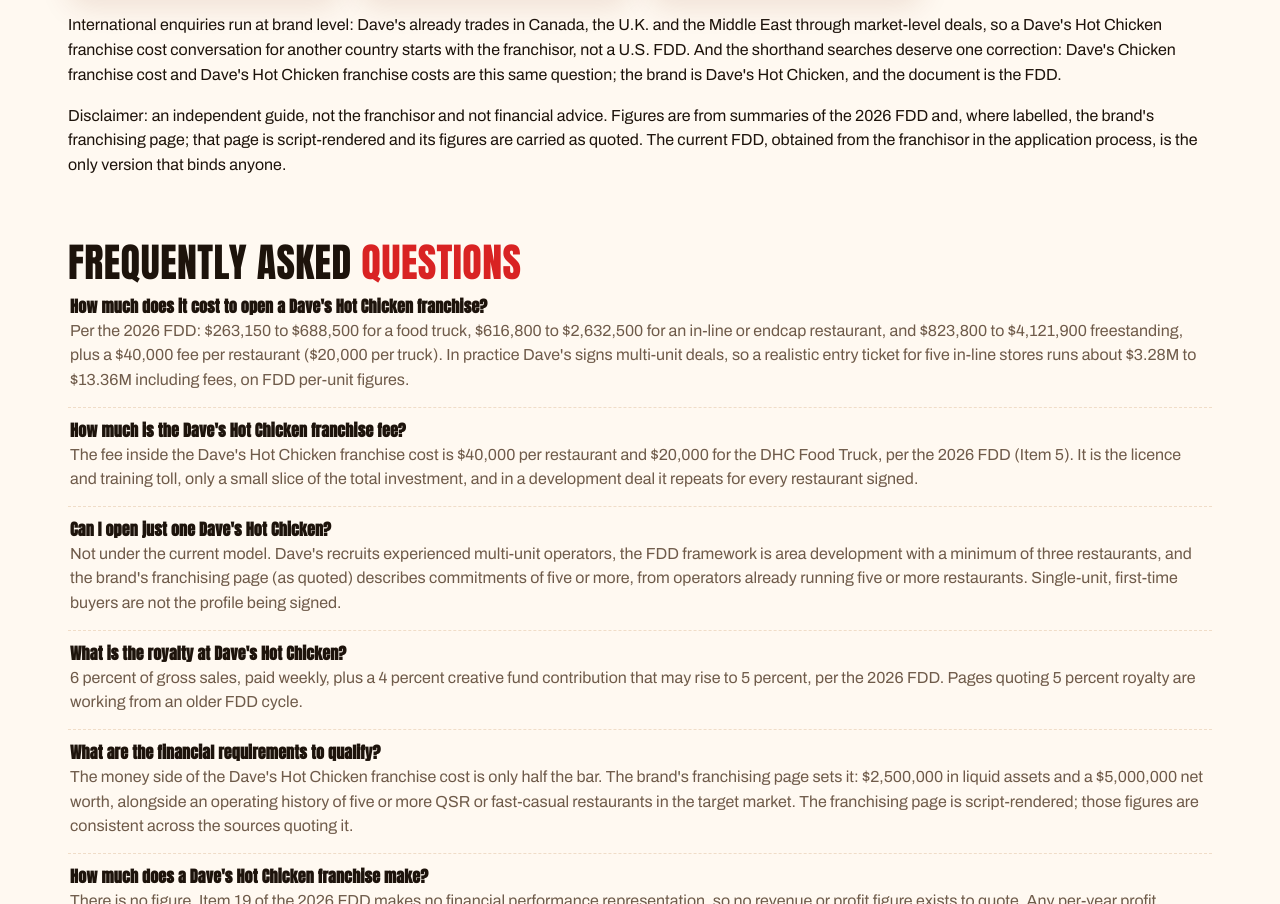
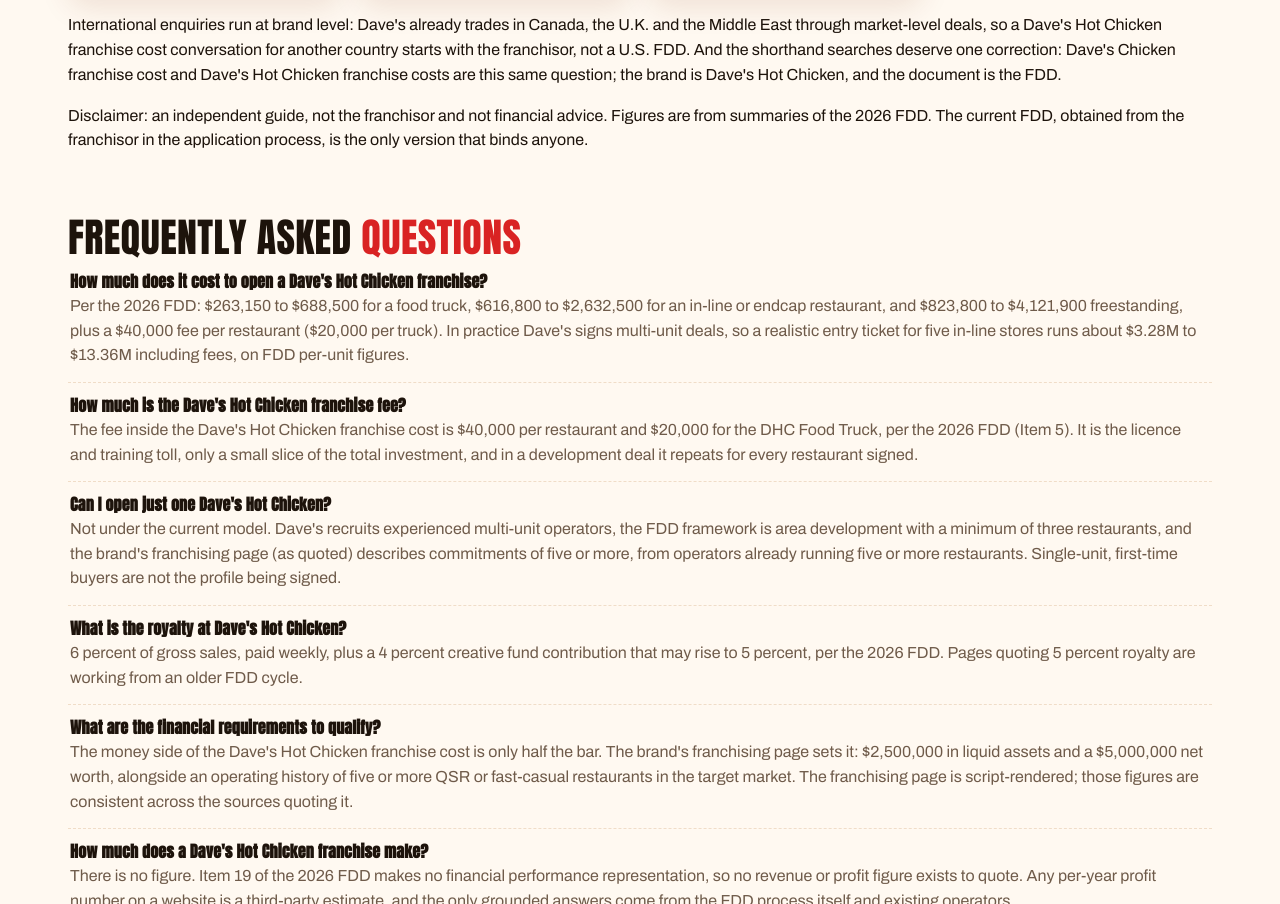
Before and after one commit to jamshaid6784321-netizen/daves-hot-chicken, a plain HTML site: page daves-hot-chicken-franchise-cost/index.html in a window 1280 px wide. Shown: the part 7554-8458 px from the top of the page. Drawn offline with Linux system fonts and the light colour scheme.

Commit message:
Franchise #81: disclaimer se brand franchising page ka zikr hata dia

```diff
--- a/daves-hot-chicken-franchise-cost/index.html
+++ b/daves-hot-chicken-franchise-cost/index.html
@@ -386,7 +386,7 @@
         <div class="pcard"><div class="body"><b>Buying an existing store</b><p>A Dave's Hot Chicken franchise for sale is a resale: an existing unit changing hands with the franchisor's approval and the FDD's transfer fee, 50 percent of the then-current initial fee. It skips the build, not the bar; the buyer still qualifies as an operator in Dave's eyes.</p></div></div>
       </div>
       <p style="margin-top:16px">International enquiries run at brand level: Dave's already trades in Canada, the U.K. and the Middle East through market-level deals, so a Dave's Hot Chicken franchise cost conversation for another country starts with the franchisor, not a U.S. FDD. And the shorthand searches deserve one correction: Dave's Chicken franchise cost and Dave's Hot Chicken franchise costs are this same question; the brand is Dave's Hot Chicken, and the document is the FDD.</p>
-      <p style="margin-top:12px">Disclaimer: an independent guide, not the franchisor and not financial advice. Figures are from summaries of the 2026 FDD and, where labelled, the brand's franchising page; that page is script-rendered and its figures are carried as quoted. The current FDD, obtained from the franchisor in the application process, is the only version that binds anyone.</p>
+      <p style="margin-top:12px">Disclaimer: an independent guide, not the franchisor and not financial advice. Figures are from summaries of the 2026 FDD. The current FDD, obtained from the franchisor in the application process, is the only version that binds anyone.</p>
     </div>
   </section>
 
```
